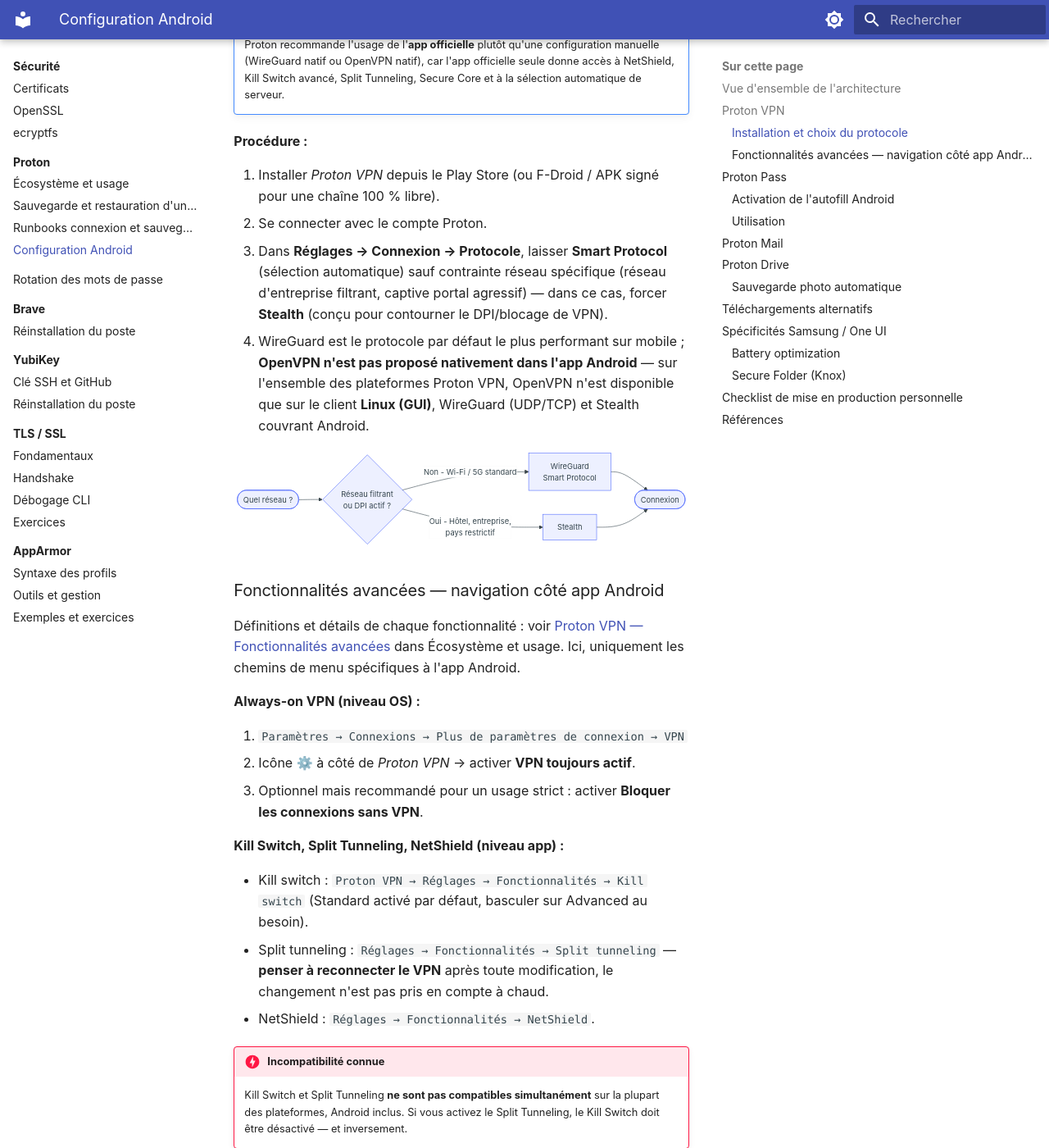
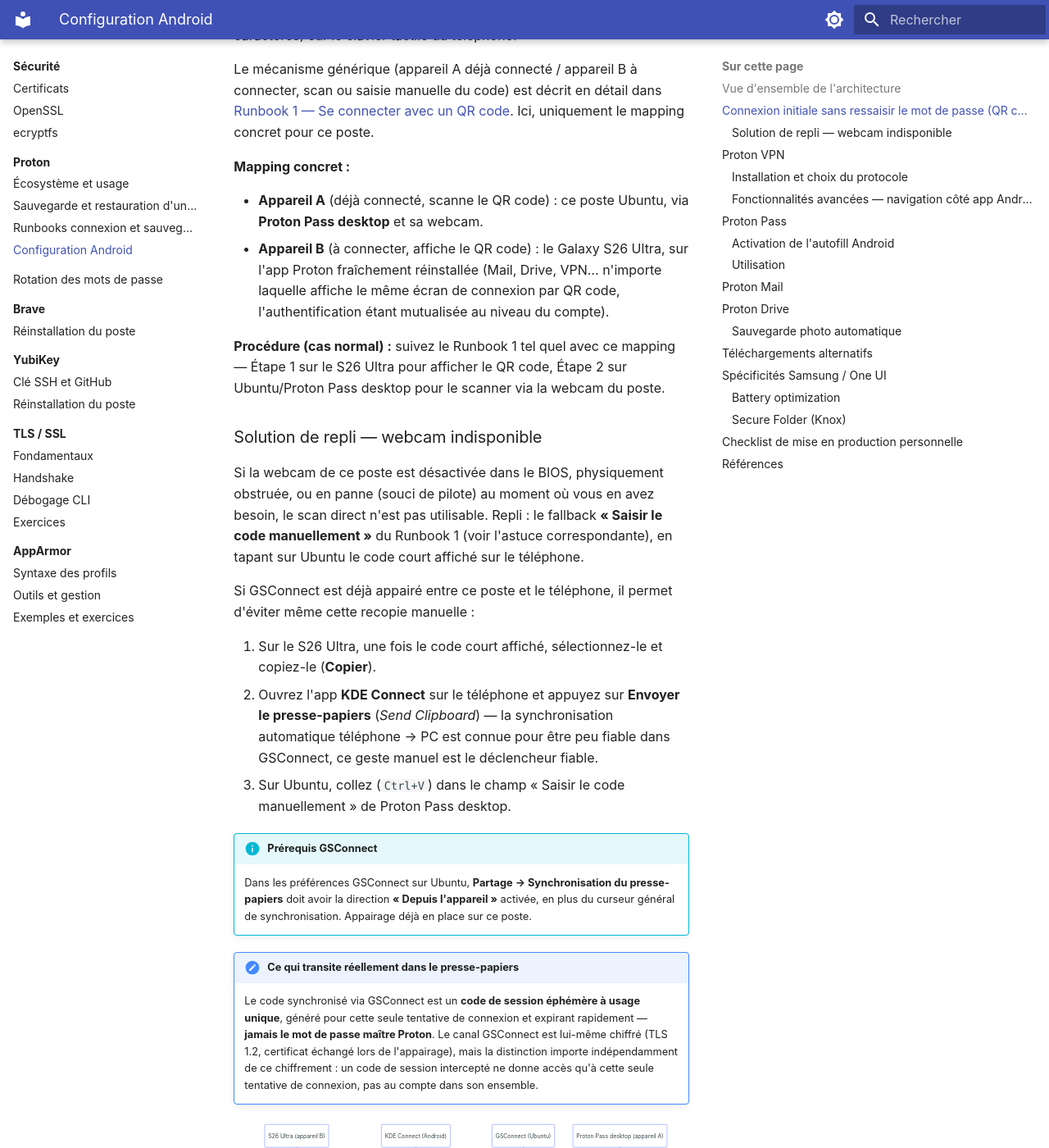
Before and after one commit to namnetes/alm_notes, an MkDocs documentation site: the page built from docs/securite/proton/configuration-android.md, in a window 1280 px wide and 1400 px high, scrolled down 1538 px. Shown: the whole window at 82% size. Built offline with MkDocs 1.6.1 and Material for MkDocs 9.7.7, drawn with Linux system fonts in a browser that asks for light colours; some of the changed text lies outside the part shown.

Commit message:
docs(securite): document QR sign-in for Android reinstalls, with GSConnect fallback
Add a concrete Ubuntu/Proton Pass desktop → S26 Ultra walkthrough of
Runbook 1's QR sign-in, with a GSConnect clipboard-sync fallback for
when the webcam is unavailable. Cross-link both directions between
runbooks-recuperation.md and configuration-android.md.

````diff
--- a/docs/securite/proton/configuration-android.md
+++ b/docs/securite/proton/configuration-android.md
@@ -77,6 +77,86 @@ flowchart TB
     intempestives et des notifications Mail manquées. Le détail spécifique à
     Samsung/One UI est traité dans la [section
     dédiée](#specificites-samsung-one-ui) plus bas.
+
+---
+
+## Connexion initiale sans ressaisir le mot de passe (QR code)
+
+Cas d'usage concret et récurrent : réinstaller les apps Proton sur ce
+Galaxy S26 Ultra sans jamais taper le mot de passe maître (64 caractères)
+sur le clavier tactile du téléphone.
+
+Le mécanisme générique (appareil A déjà connecté / appareil B à connecter,
+scan ou saisie manuelle du code) est décrit en détail dans [Runbook 1 — Se
+connecter avec un QR
+code](runbooks-recuperation.md#runbook-1-se-connecter-avec-un-qr-code). Ici,
+uniquement le mapping concret pour ce poste.
+
+**Mapping concret :**
+
+- **Appareil A** (déjà connecté, scanne le QR code) : ce poste Ubuntu, via
+  **Proton Pass desktop** et sa webcam.
+- **Appareil B** (à connecter, affiche le QR code) : le Galaxy S26 Ultra,
+  sur l'app Proton fraîchement réinstallée (Mail, Drive, VPN… n'importe
+  laquelle affiche le même écran de connexion par QR code, l'authentification
+  étant mutualisée au niveau du compte).
+
+**Procédure (cas normal) :** suivez le Runbook 1 tel quel avec ce mapping —
+Étape 1 sur le S26 Ultra pour afficher le QR code, Étape 2 sur Ubuntu/Proton
+Pass desktop pour le scanner via la webcam du poste.
+
+### Solution de repli — webcam indisponible
+
+Si la webcam de ce poste est désactivée dans le BIOS, physiquement
+obstruée, ou en panne (souci de pilote) au moment où vous en avez besoin, le
+scan direct n'est pas utilisable. Repli : le fallback **« Saisir le code
+manuellement »** du Runbook 1 (voir l'astuce correspondante), en tapant sur
+Ubuntu le code court affiché sur le téléphone.
+
+Si GSConnect est déjà appairé entre ce poste et le téléphone, il permet
+d'éviter même cette recopie manuelle :
+
+1. Sur le S26 Ultra, une fois le code court affiché, sélectionnez-le et
+   copiez-le (**Copier**).
+2. Ouvrez l'app **KDE Connect** sur le téléphone et appuyez sur **Envoyer
+   le presse-papiers** (*Send Clipboard*) — la synchronisation automatique
+   téléphone → PC est connue pour être peu fiable dans GSConnect, ce geste
+   manuel est le déclencheur fiable.
+3. Sur Ubuntu, collez (`Ctrl+V`) dans le champ « Saisir le code
+   manuellement » de Proton Pass desktop.
+
+!!! info "Prérequis GSConnect"
+    Dans les préférences GSConnect sur Ubuntu, **Partage → Synchronisation
+    du presse-papiers** doit avoir la direction **« Depuis l'appareil »**
+    activée, en plus du curseur général de synchronisation. Appairage déjà
+    en place sur ce poste.
+
+!!! note "Ce qui transite réellement dans le presse-papiers"
+    Le code synchronisé via GSConnect est un **code de session éphémère à
+    usage unique**, généré pour cette seule tentative de connexion et
+    expirant rapidement — **jamais le mot de passe maître Proton**. Le
+    canal GSConnect est lui-même chiffré (TLS 1.2, certificat échangé lors
+    de l'appairage), mais la distinction importe indépendamment de ce
+    chiffrement : un code de session intercepté ne donne accès qu'à cette
+    seule tentative de connexion, pas au compte dans son ensemble.
+
+```mermaid
+sequenceDiagram
+    participant Tel as S26 Ultra (appareil B)
+    participant KDEC as KDE Connect (Android)
+    participant GSC as GSConnect (Ubuntu)
+    participant Pass as Proton Pass desktop (appareil A)
+
+    Note over Tel,Pass: Solution de repli uniquement — webcam indisponible
+    Tel->>Tel: Affiche le code court (fallback QR)
+    Tel->>Tel: Sélectionner + Copier
+    Tel->>KDEC: Envoyer le presse-papiers (manuel)
+    KDEC->>GSC: Code court (canal TLS appairé)
+    GSC->>GSC: Presse-papiers Ubuntu mis à jour
+    Note over Pass: Utilisateur colle (Ctrl+V)
+    GSC-->>Pass: Code disponible au collage
+    Pass->>Pass: Valide le code → connexion confirmée
+```
 
 ---
 
````
Also changed, not shown: docs/securite/proton/runbooks-recuperation.md (+7 -0 lines).
